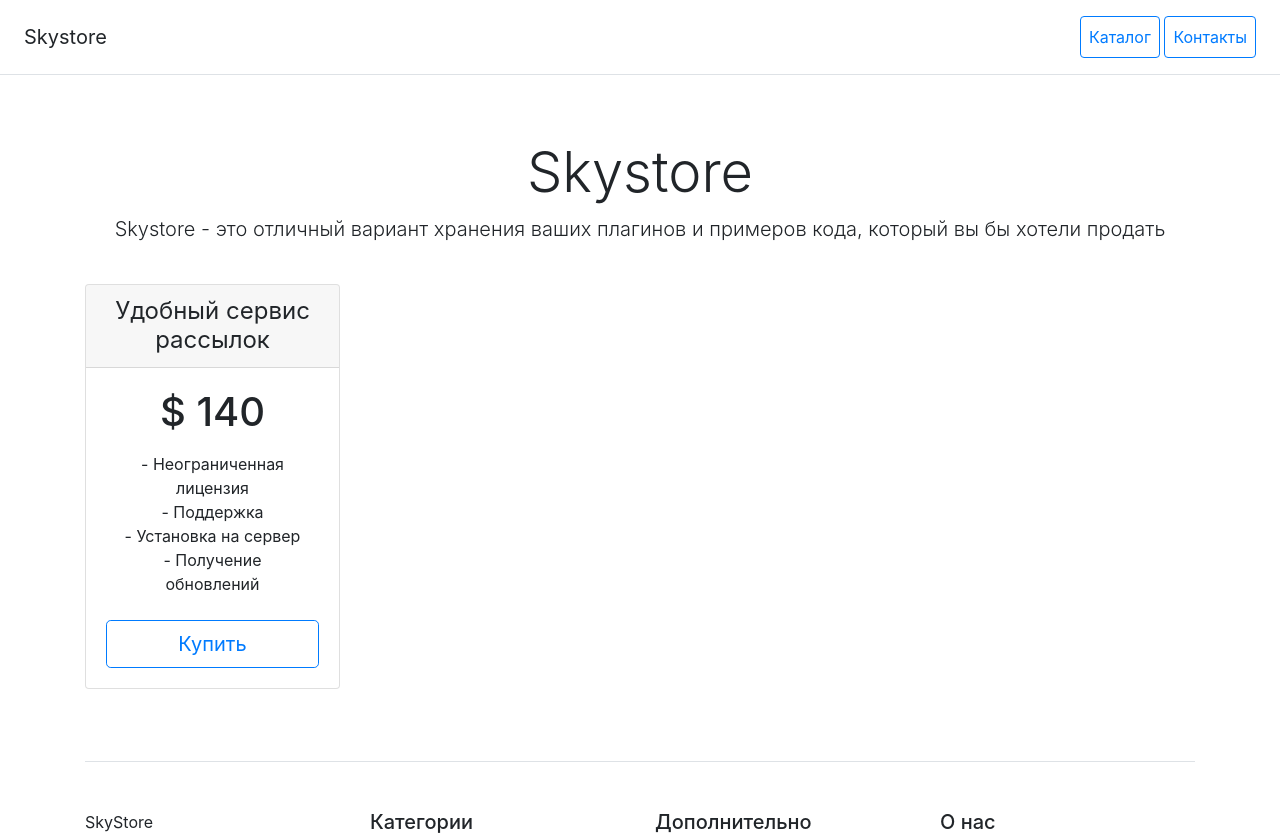
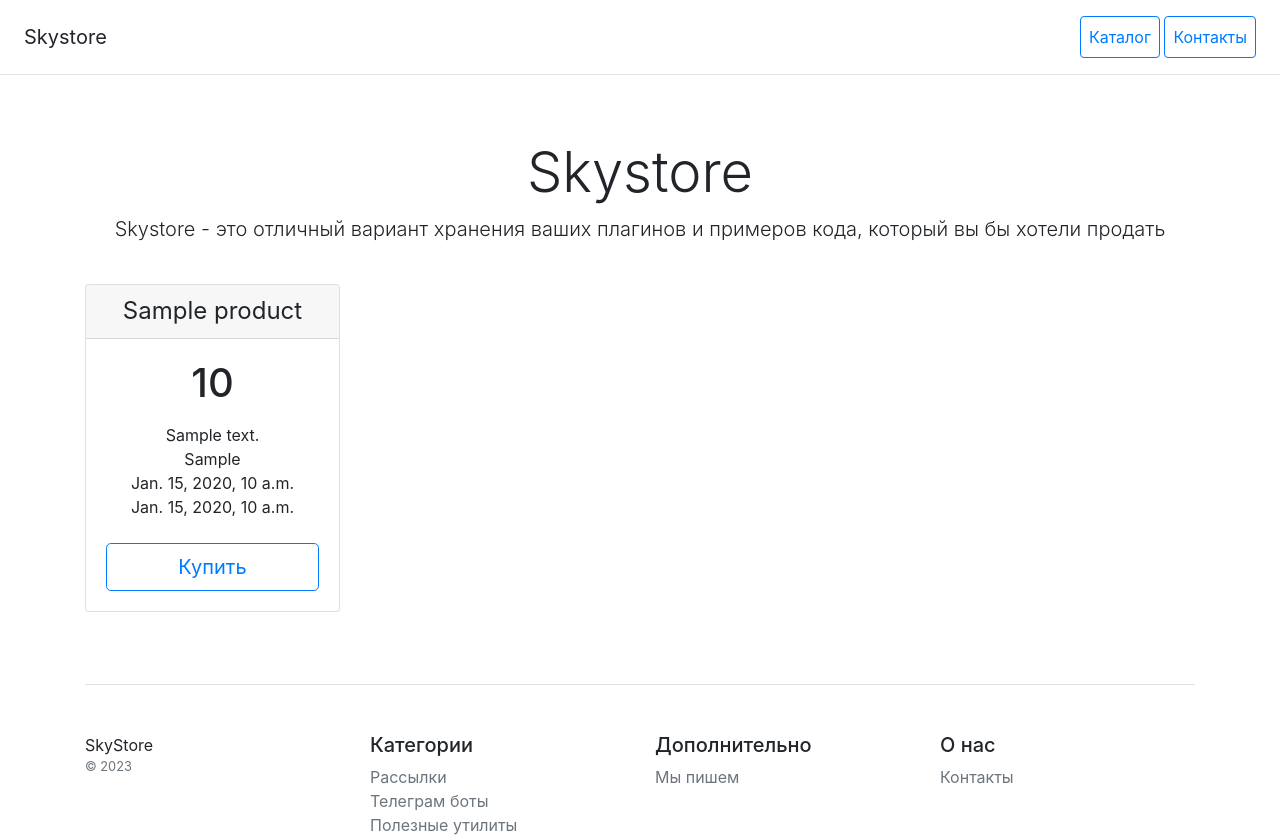
Before and after one commit to freestudentsinghub/pythonProject4, a Django app: template catalog/templates/home.html in a window 1280 px wide. Shown: the top 836 px of the page. Run offline with Django 5.2, Linux system fonts and the light colour scheme; the template is opened without the code that fills it: values that come from a table or form of the project are taken from there, others are empty; tables that the repository leaves empty hold one stand-in row (values such as "Sample post"); some libraries are stand-ins or nearby versions.

Commit message:
add 2 work

```diff
--- a/catalog/models.py
+++ b/catalog/models.py
@@ -4,7 +4,7 @@ from django.db import models
 class Product(models.Model):
     name = models.CharField(max_length=150, verbose_name='Название продукта', help_text='Введите название продукта')
     description = models.TextField(verbose_name='Описание продукта', help_text='Введите описание продукта', blank=True)
-    image = models.ImageField(upload_to='images/', verbose_name='Фотография', help_text='Загрузите изображение продукта', blank=True)
+    image = models.ImageField(upload_to='media/images', verbose_name='Фотография', help_text='Загрузите изображение продукта', blank=True)
     category = models.CharField(max_length=150, verbose_name='Название категории продукта', help_text='Введите название категории', blank=True)
     cost = models.IntegerField(verbose_name='цена за покупку', help_text='Введите цену', blank=True)
     created_at = models.DateTimeField(auto_now_add=True, verbose_name='дата создания', help_text='Введите дату создания', blank=True)
--- a/catalog/templates/home.html
+++ b/catalog/templates/home.html
@@ -22,25 +22,30 @@
 </div>
 
 <div class="container">
+    {% for product in products %}
     <div class="row text-center">
         <div class="col-3">
             <div class="card mb-4 box-shadow">
+
                 <div class="card-header">
-                    <h4 class="my-0 font-weight-normal">Удобный сервис рассылок</h4>
+                        <h4 class="my-0 font-weight-normal">{{ product.name }}</h4>
                         </div>
                         <div class="card-body">
-                    <h1 class="card-title pricing-card-title">$ 140</h1>
+                            <h1 class="card-title pricing-card-title">{{ product.cost }}</h1>
                             <ul class="list-unstyled mt-3 mb-4 text-start m-3">
-                        <li>- Неограниченная лицензия</li>
-                        <li>- Поддержка</li>
-                        <li>- Установка на сервер</li>
-                        <li>- Получение обновлений</li>
+                                <li>{{ product.description }}</li>
+                                <li>{{ product.category }}</li>
+                                <li>{{ product.created_at }}</li>
+                                <li>{{ product.updated_at }}</li>
                             </ul>
                             <button type="button" class="btn btn-lg btn-block btn-outline-primary">Купить</button>
                         </div>
+
             </div>
         </div>
+
     </div>
+    {% endfor %}
 
     <footer class="pt-4 my-md-5 pt-md-5 border-top">
         <div class="row">
--- a/catalog/urls.py
+++ b/catalog/urls.py
@@ -1,11 +1,12 @@
 from django.urls import path
 from catalog.apps import CatalogConfig
-from catalog.views import home, contacts, product_ditail
+from catalog.views import home, contacts, product_ditail, product_list
 
 app_name = CatalogConfig.name
 
 urlpatterns = [
     path('', home, name='home'),
     path('', contacts, name='contacts'),
-    path('product/<int:pk>', product_ditail, name='product_ditail')
+    path('product/<int:pk>', product_ditail, name='product_ditail'),
+    path('home', product_list, name='product_list')
 ]
--- a/config/settings.py
+++ b/config/settings.py
@@ -125,6 +125,9 @@ USE_TZ = True
 
 STATIC_URL = 'static/'
 
+MEDIA_URL = 'media/'
+
+MEDIA_ROOT = os.path.join(BASE_DIR, 'media')
 # Default primary key field type
 # https://docs.djangoproject.com/en/5.1/ref/settings/#default-auto-field
 
--- a/config/urls.py
+++ b/config/urls.py
@@ -14,8 +14,10 @@ Including another URLconf
     1. Import the include() function: from django.urls import include, path
     2. Add a URL to urlpatterns:  path('blog/', include('blog.urls'))
 """
+
 from django.contrib import admin
 from django.urls import path, include
+
 
 urlpatterns = [
     path("admin/", admin.site.urls),
```
Also changed, not shown: catalog/templates/product_ditail.html (+7 -7 lines), catalog/views.py (+7 -0 lines), catalog/migrations/0001_initial.py, images/๑o๑__OqJ6dTD.jpg (deleted), media/images/A_tomato.jpg (renamed from images/A_tomato_with_a__nose__from_our_garden__Caleb_finished_his_face_.jpg), media/images/tomato.jpg (renamed from images/A_tomato_with_a__nose__from_our_garden__Caleb_finished_his_face__lNq8i39.jpg), media/images/яблоко.jpg (renamed from images/๑o๑_.jpg). Lines whose indentation alone changed are shown as unchanged.
